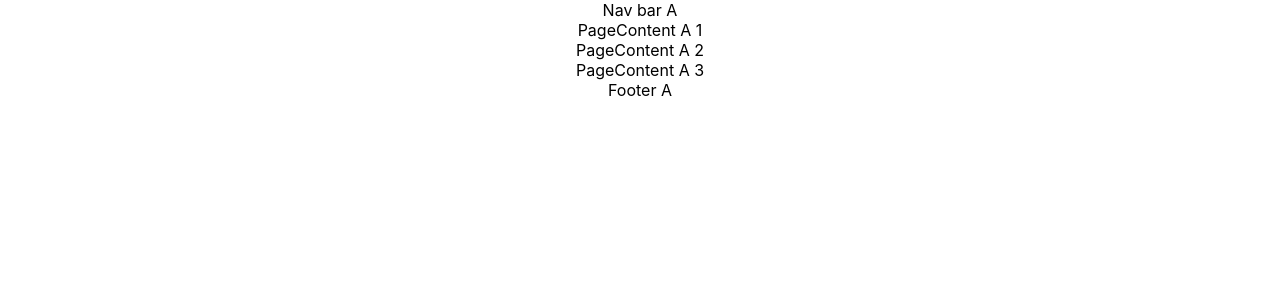
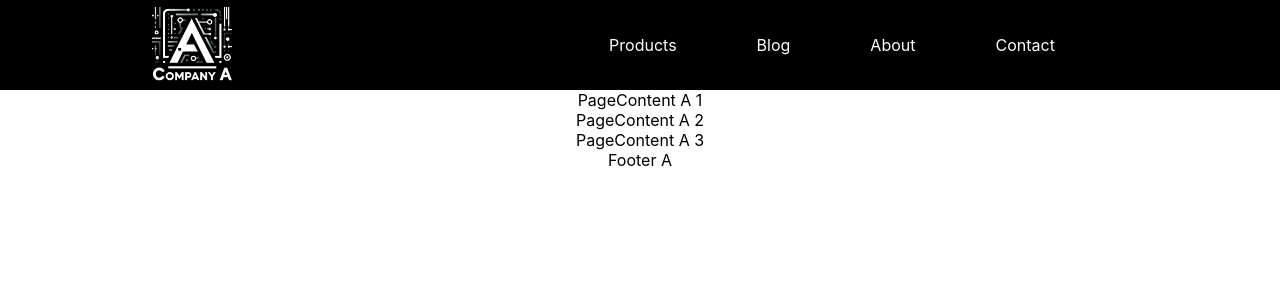
Before and after one commit to KrisHHFI/React-Front-end-Portfolio-Piece, a React (Create React App) app: page / in a window 1280 px wide. Shown: the top 300 px of the page. Built offline with nearby package versions, Linux system fonts and the light colour scheme.

Commit message:
Project A nav bar

```diff
--- a/src/App.css
+++ b/src/App.css
@@ -2,37 +2,35 @@
   text-align: center;
 }
 
-.App-logo {
-  height: 40vmin;
-  pointer-events: none;
+.NavBarA {
+  align-items: center;
+  background-color: black;
+  color: white;
+  display: flex;
+  height: 90px;
+  justify-content: space-between;
 }
 
-@media (prefers-reduced-motion: no-preference) {
-  .App-logo {
-    animation: App-logo-spin infinite 20s linear;
-  }
+.NavBarA-LogoContainer {
+  display: flex;
+  align-items: center;
+  justify-content: center;
+  height: 90px;
+  overflow: hidden;
+  flex-basis: 30%;
 }
 
-.App-header {
-  background-color: #282c34;
-  min-height: 100vh;
-  display: flex;
-  flex-direction: column;
-  align-items: center;
-  justify-content: center;
-  font-size: calc(10px + 2vmin);
-  color: white;
+.NavBarA-Logo {
+  height: 85%;
+  width: auto;
 }
 
-.App-link {
-  color: #61dafb;
+.NavBarA-LinkContainer {
+  display: flex;
+  justify-content: center;
+  flex-grow: 1;
 }
 
-@keyframes App-logo-spin {
-  from {
-    transform: rotate(0deg);
-  }
-  to {
-    transform: rotate(360deg);
-  }
+.NavBarA-Link {
+  padding: 0 40px 0 40px;
 }
--- a/src/Components/Project A/Navigation Bar A.js
+++ b/src/Components/Project A/Navigation Bar A.js
@@ -1,11 +1,30 @@
-import React, {} from 'react';
+import React, { } from 'react';
+import '../../App.css';
+import CompanyALogo from '../../Images/Company A Logo.png';
+
 
 export default function NavigationBarA() {
 
 
     return (
-        <div>
-            Nav bar A
-        </div>
+        <div class="NavBarA">
+            <div class="NavBarA-LogoContainer">
+                <img class="NavBarA-Logo" src={CompanyALogo} />
+            </div>
+            <div class="NavBarA-LinkContainer">
+                <div class="NavBarA-Link">
+                    Products
+                </div>
+                <div class="NavBarA-Link">
+                    Blog
+                </div>
+                <div class="NavBarA-Link">
+                    About
+                </div>
+                <div class="NavBarA-Link">
+                    Contact
+                </div>
+            </div>
+        </div >
     );
 }
```
Also changed, not shown: src/Images/Company A Logo.png (added).
